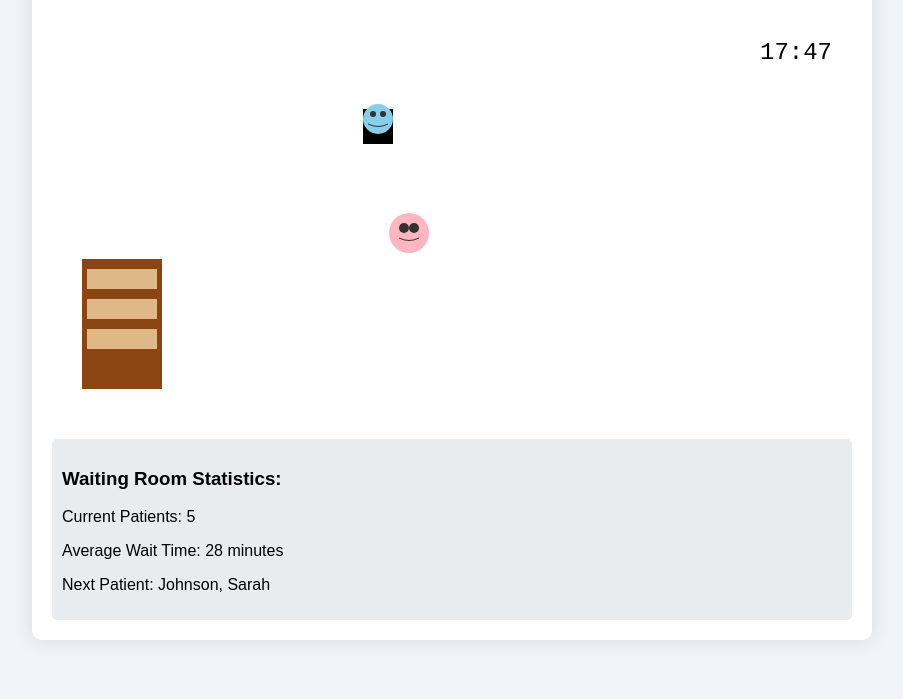
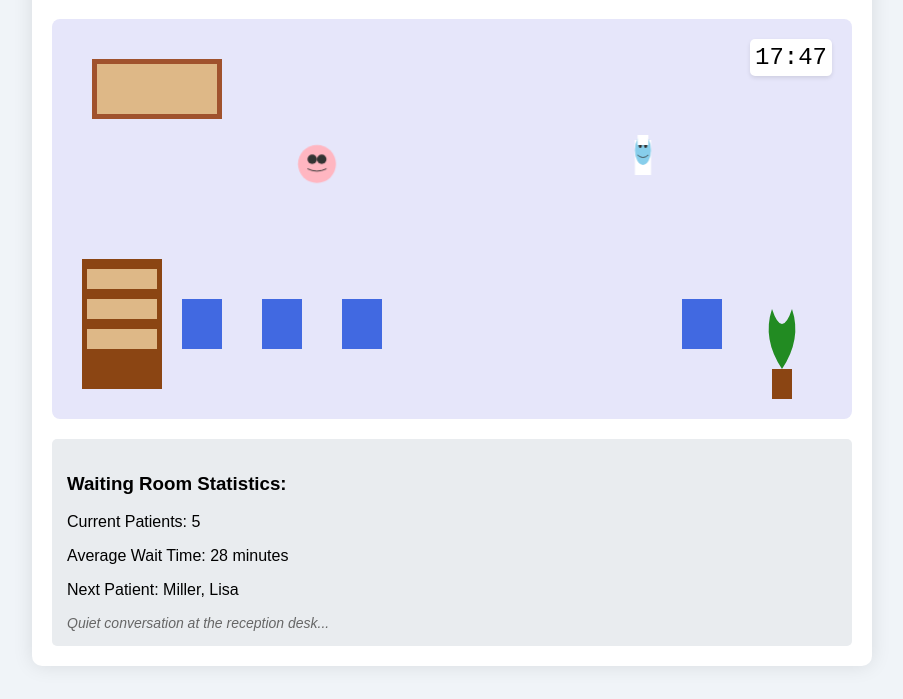
Before and after one commit to websimapi/websim-medical-waiting-room, a plain HTML site: page index.html in a window 1280 px wide. Shown: the part 101-800 px from the top of the page, without its empty margins (188-1091 px from the left). Drawn offline with Linux system fonts and the light colour scheme.

Commit message:
v2: Add more details to the environment and more precises controls movements and interactions

```diff
--- a/index.html
+++ b/index.html
@@ -22,18 +22,20 @@ body {
   height: 400px;
   overflow: hidden;
   border-radius: 8px;
-  background: #fff;
+  background: #e6e6fa;
   margin-bottom: 20px;
 }
 
 .patient {
   position: absolute;
-  animation: patientMove 15s infinite;
+  animation: patientMove 25s ease-in-out infinite;
+  transform-origin: center;
 }
 
 .nurse {
   position: absolute;
-  animation: nurseWalk 20s infinite;
+  animation: nurseWalk 30s ease-in-out infinite;
+  transform-origin: center;
 }
 
 .clock {
@@ -42,6 +44,10 @@ body {
   top: 20px;
   font-size: 24px;
   font-family: monospace;
+  background: #fff;
+  padding: 5px;
+  border-radius: 5px;
+  box-shadow: 0 2px 4px rgba(0,0,0,0.1);
 }
 
 .magazine-rack {
@@ -52,24 +58,61 @@ body {
   height: 150px;
 }
 
+.plant {
+  position: absolute;
+  right: 30px;
+  bottom: 20px;
+  width: 80px;
+  height: 120px;
+}
+
+.chair {
+  position: absolute;
+  width: 60px;
+  height: 80px;
+}
+
+.chair-1 { left: 120px; bottom: 50px; }
+.chair-2 { left: 200px; bottom: 50px; }
+.chair-3 { left: 280px; bottom: 50px; }
+.chair-4 { right: 120px; bottom: 50px; }
+
+.reception-desk {
+  position: absolute;
+  top: 30px;
+  left: 30px;
+  width: 150px;
+  height: 80px;
+}
+
 @keyframes patientMove {
-  0% { left: 10%; top: 50%; }
-  25% { left: 30%; top: 30%; }
-  50% { left: 50%; top: 60%; }
-  75% { left: 70%; top: 40%; }
-  100% { left: 10%; top: 50%; }
+  0% { left: 10%; top: 50%; transform: scale(1); }
+  20% { left: 30%; top: 30%; transform: scale(0.95); }
+  40% { left: 50%; top: 60%; transform: scale(1.05); }
+  60% { left: 70%; top: 40%; transform: scale(0.9); }
+  80% { left: 40%; top: 45%; transform: scale(1.1); }
+  100% { left: 10%; top: 50%; transform: scale(1); }
 }
 
 @keyframes nurseWalk {
-  0% { right: 0; top: 20%; }
-  50% { right: 70%; top: 20%; }
-  100% { right: 0; top: 20%; }
+  0% { right: 0; top: 20%; transform: scaleX(1); }
+  25% { right: 30%; top: 30%; transform: scaleX(-1); }
+  50% { right: 70%; top: 20%; transform: scaleX(1); }
+  75% { right: 40%; top: 40%; transform: scaleX(-1); }
+  100% { right: 0; top: 20%; transform: scaleX(1); }
 }
 
 .stats {
-  padding: 10px;
+  padding: 15px;
   background: #e9ecef;
   border-radius: 5px;
+  margin-top: 10px;
+}
+
+.ambient-info {
+  font-size: 14px;
+  color: #666;
+  font-style: italic;
   margin-top: 10px;
 }
 
@@ -87,11 +130,12 @@ body {
     </svg>
 
     <svg class="nurse" width="50" height="50">
-      <rect x="10" y="10" width="30" height="35" fill="#white"/>
+      <rect x="10" y="10" width="30" height="35" fill="white"/>
       <circle cx="25" cy="20" r="15" fill="#87CEEB"/>
       <circle cx="20" cy="15" r="3" fill="#333"/>
       <circle cx="30" cy="15" r="3" fill="#333"/>
       <path d="M 15 25 Q 25 30 35 25" stroke="#333" fill="none"/>
+      <rect x="15" y="5" width="20" height="10" fill="white"/>
     </svg>
 
     <svg class="magazine-rack" viewBox="0 0 100 150">
@@ -100,6 +144,36 @@ body {
       <rect x="15" y="50" width="70" height="20" fill="#DEB887"/>
       <rect x="15" y="80" width="70" height="20" fill="#DEB887"/>
     </svg>
+
+    <svg class="plant" viewBox="0 0 80 120">
+      <rect x="30" y="90" width="20" height="30" fill="#8B4513"/>
+      <path d="M 40 90 Q 20 60 30 30 Q 40 60 50 30 Q 60 60 40 90" fill="#228B22"/>
+    </svg>
+
+    <svg class="chair chair-1" viewBox="0 0 60 80">
+      <rect x="10" y="50" width="40" height="10" fill="#4169E1"/>
+      <rect x="10" y="10" width="40" height="40" fill="#4169E1"/>
+    </svg>
+
+    <svg class="chair chair-2" viewBox="0 0 60 80">
+      <rect x="10" y="50" width="40" height="10" fill="#4169E1"/>
+      <rect x="10" y="10" width="40" height="40" fill="#4169E1"/>
+    </svg>
+
+    <svg class="chair chair-3" viewBox="0 0 60 80">
+      <rect x="10" y="50" width="40" height="10" fill="#4169E1"/>
+      <rect x="10" y="10" width="40" height="40" fill="#4169E1"/>
+    </svg>
+
+    <svg class="chair chair-4" viewBox="0 0 60 80">
+      <rect x="10" y="50" width="40" height="10" fill="#4169E1"/>
+      <rect x="10" y="10" width="40" height="40" fill="#4169E1"/>
+    </svg>
+
+    <svg class="reception-desk" viewBox="0 0 150 80">
+      <rect x="10" y="10" width="130" height="60" fill="#A0522D"/>
+      <rect x="15" y="15" width="120" height="50" fill="#DEB887"/>
+    </svg>
   </div>
 
   <div class="stats">
@@ -107,6 +181,7 @@ body {
     <p>Current Patients: <span id="patientCount">4</span></p>
     <p>Average Wait Time: <span id="waitTime">23</span> minutes</p>
     <p>Next Patient: <span id="nextPatient">Johnson, Sarah</span></p>
+    <div class="ambient-info" id="ambientInfo"></div>
   </div>
 </div>
 
@@ -122,10 +197,27 @@ function updateClock() {
 function updateStats() {
   const patientCount = document.getElementById('patientCount');
   const waitTime = document.getElementById('waitTime');
+  const nextPatient = document.getElementById('nextPatient');
 
-  // Randomly fluctuate statistics
+  const patients = ['Johnson, Sarah', 'Smith, Michael', 'Williams, Emma', 'Brown, David', 'Miller, Lisa'];
+
   patientCount.textContent = Math.floor(Math.random() * 3) + 3;
   waitTime.textContent = Math.floor(Math.random() * 20) + 15;
+  nextPatient.textContent = patients[Math.floor(Math.random() * patients.length)];
+}
+
+function updateAmbientInfo() {
+  const ambientInfo = document.getElementById('ambientInfo');
+  const ambientEvents = [
+    'Pages rustling as someone reads a magazine...',
+    'Gentle hum of the air conditioning...',
+    'Quiet conversation at the reception desk...',
+    'Phone ringing in the distance...',
+    'Sound of typing from the receptionist...',
+    'Door opening as a patient enters...'
+  ];
+
+  ambientInfo.textContent = ambientEvents[Math.floor(Math.random() * ambientEvents.length)];
 }
 
 // Update clock every second
@@ -134,9 +226,13 @@ setInterval(updateClock, 1000);
 // Update stats every 30 seconds
 setInterval(updateStats, 30000);
 
+// Update ambient information every 8 seconds
+setInterval(updateAmbientInfo, 8000);
+
 // Initial updates
 updateClock();
 updateStats();
+updateAmbientInfo();
 </script>
 <script defer src="https://static.cloudflareinsights.com/beacon.min.js/v8c78df7c7c0f484497ecbca7046644da1771523124516" integrity="sha512-8DS7rgIrAmghBFwoOTujcf6D9rXvH8xm8JQ1Ja01h9QX8EzXldiszufYa4IFfKdLUKTTrnSFXLDkUEOTrZQ8Qg==" data-cf-beacon='{"version":"2024.11.0","token":"4c6229722a6346bc8eb5cb0e5eae5d41","server_timing":{"name":{"cfCacheStatus":true,"cfEdge":true,"cfExtPri":true,"cfL4":true,"cfOrigin":true,"cfSpeedBrain":true},"location_startswith":null}}' crossorigin="anonymous"></script>
 </body></html>
```
